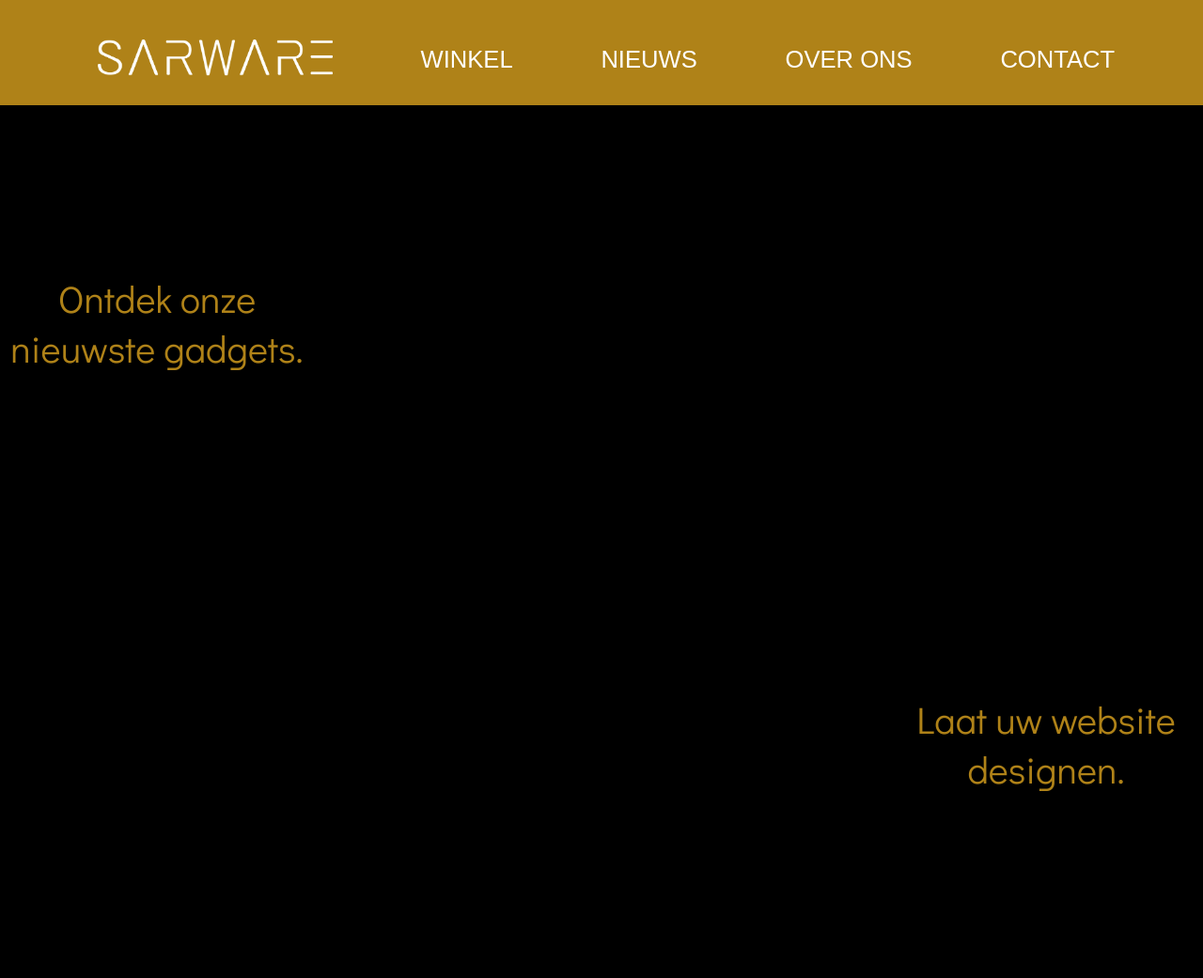
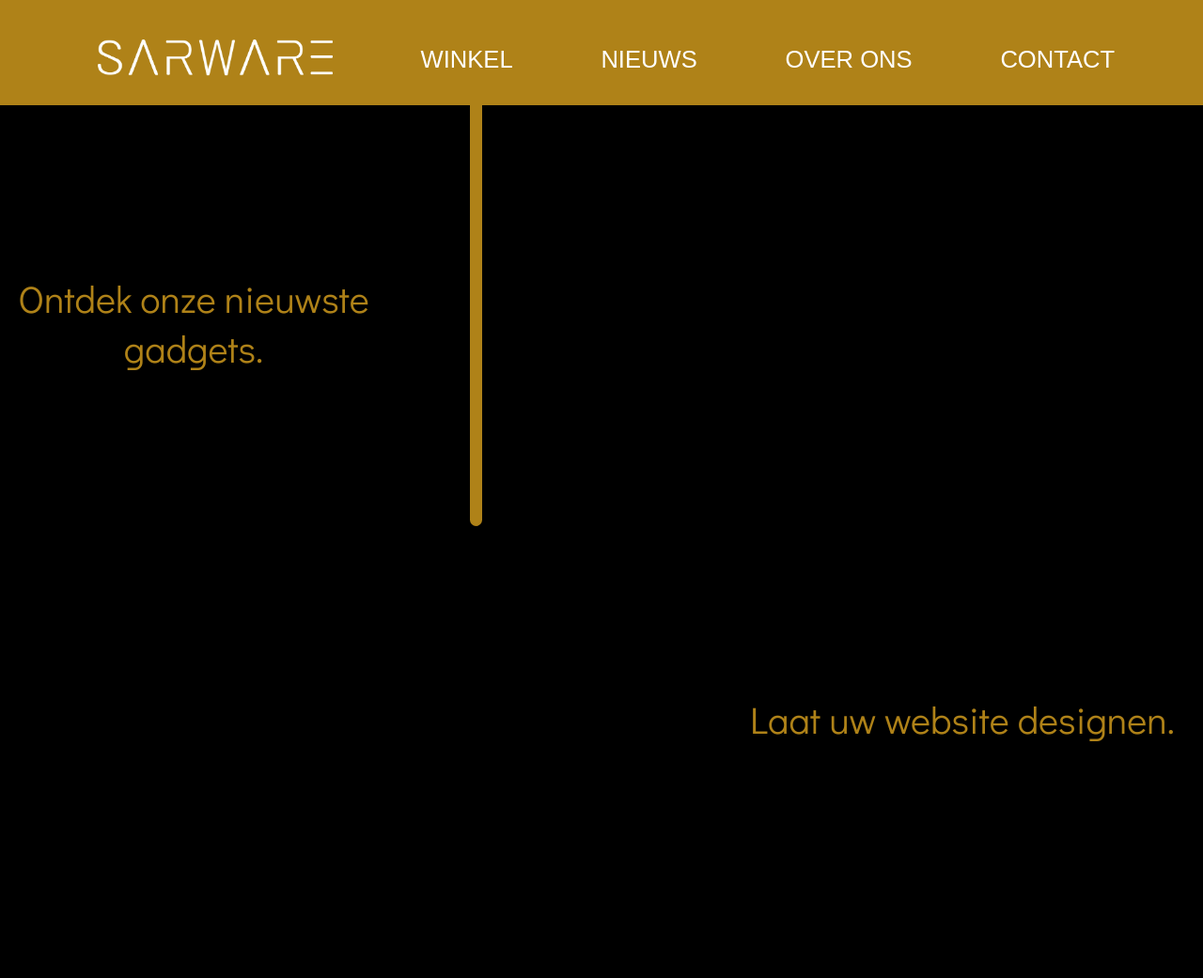
Before and after one commit to SwExecutive/sw, a PHP site: page / in a window 1280 px wide. Shown: the top 1041 px of the page at 94% size. Run offline with PHP 8.4, Linux system fonts and the light colour scheme.

Commit message:
Sixth commit, added line!.

```diff
--- a/desktopindex.css
+++ b/desktopindex.css
@@ -72,9 +72,19 @@
 .middletop{
     height: 5%;
 }
+.middlestretch{
+    align-self: center;
+    background-color: rgb(175, 130, 24) ;
+    width: 1%;
+    height: 20%;
+    position: absolute;
+    margin-left: 500px;
+    border-bottom-right-radius: 10px;
+    border-bottom-left-radius: 10px;
+}
 .middleleft{
     display: flex;
-    width: 30%;
+    width: 40%;
     height: 20%;
     background-color: black;
     /*border-radius: 0px 20px 500px 0px;*/
@@ -89,14 +99,15 @@
     width: 100%;
     font-size: 40px;
     font-family: 'Didact Gothic', sans-serif;
-    margin-right: 50px}
+    margin-right: 100px;
+}
 
 
 /*}*/
 
     .middleright{
         display: flex;
-        width: 30%;
+        width: 40%;
         height: 20%;
         background-color: black;
         /*border-radius: 20px 0px 0px 500px;*/
@@ -111,7 +122,7 @@
         width: 100%;
         font-size: 40px;
         font-family: 'Didact Gothic', sans-serif;
-        margin-left: 50px}
+    }
 
 
 
--- a/index.php
+++ b/index.php
@@ -22,7 +22,8 @@
     <a href="contact.php">CONTACT</a>
 </div>
 <div class="middletop"></div>
-<div class="middleleft"><p>Ontdek onze nieuwste gadgets.</p></div>
+    <div class="middlestretch"></div>
+<div class="middleleft"><p>Ontdek onze nieuwste <br>gadgets.</p></div>
 <div class="middleright"><p>Laat uw website designen.</p></div>
 
 <?php
```
